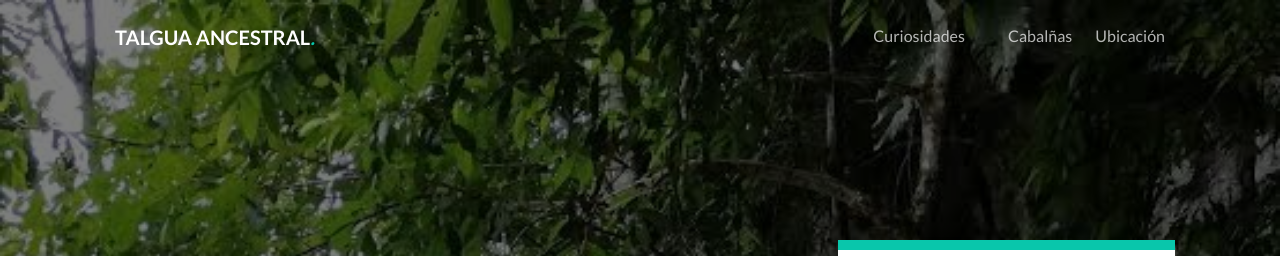
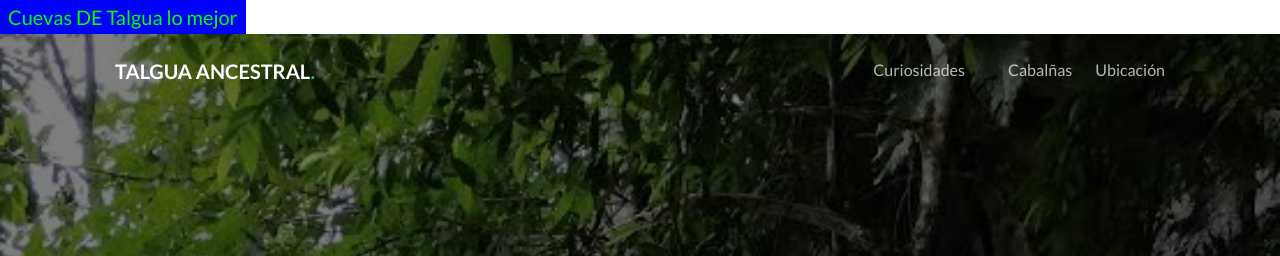
Before and after one commit to canoalexamichelle-code/Turismo-talgua, a plain HTML site: page index.html in a window 1280 px wide. Shown: the top 256 px of the page. Drawn offline with Linux system fonts and the light colour scheme; files whose address does not match are found by name.

Commit message:
Update index.html

```diff
--- a/index.html
+++ b/index.html
@@ -58,7 +58,10 @@
 
 	</head>
 	<body>
-
+		<marque behavoir="scroll" direction="left" scrollamount="6"
+		style="background:#0000ff; color:#00ff00; font-size: 20px; padding: 8px;">
+		Cuevas DE Talgua lo mejor
+	    </marque>
 	<div class="gtco-loader"></div>
 
 	<div id="page">
```
